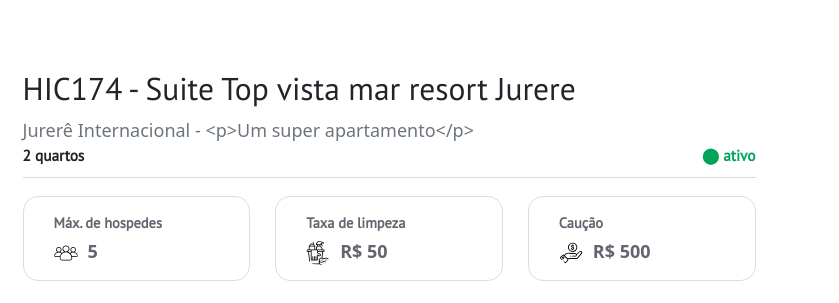
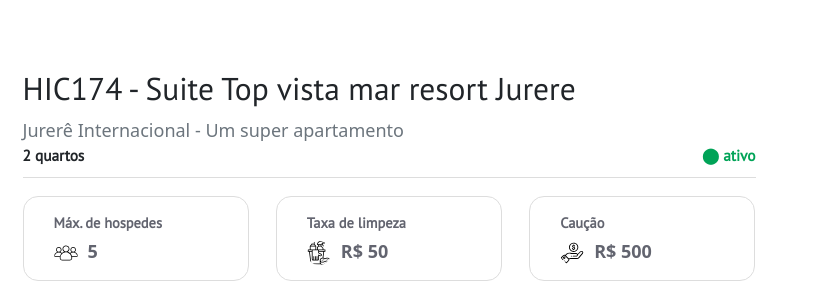
Before and after one commit to igorgarciaco/desafio-seazone, a Gatsby site: page /propriedades/detalhes in a window 1280 px wide. Shown: the part 240-543 px from the top of the page, 441-1280 px from the left. Built offline with nearby package versions, Linux system fonts and the light colour scheme; Gatsby itself is replaced by a stand-in of ours.

Commit message:
small fixes

```diff
--- a/content/properties.json
+++ b/content/properties.json
@@ -8,7 +8,7 @@
         "daily": 700.00,
         "published_at": "2021-01-22 16:35:40",
         "thumbnail": "https://picsum.photos/600/600",
-        "description": "<p>Um super apartamento</p>",
+        "description": "Um super apartamento",
         "guests_limit": "5 hóspedes",
         "rooms": "2 quartos",
         "cleaning_tax": 50.00,
@@ -23,7 +23,7 @@
         "daily": 700.00,
         "published_at": "2021-01-22 16:35:40",
         "thumbnail": "https://picsum.photos/600/600",
-        "description": "<p>Um super apartamento</p>",
+        "description": "Um super apartamento",
         "guests_limit": "5 hóspedes",
         "rooms": "2 quartos",
         "cleaning_tax": 10.00,
@@ -38,7 +38,7 @@
         "daily": 700.00,
         "published_at": "2021-01-22 16:35:40",
         "thumbnail": "https://picsum.photos/600/600",
-        "description": "<p>Um super apartamento</p>",
+        "description": "Um super apartamento",
         "guests_limit": "5 hóspedes",
         "rooms": "2 quartos",
         "cleaning_tax": 10.00,
@@ -53,7 +53,7 @@
         "daily": 700.00,
         "published_at": "2021-01-22 16:35:40",
         "thumbnail": "https://picsum.photos/600/600",
-        "description": "<p>Um super apartamento</p>",
+        "description": "Um super apartamento",
         "guests_limit": "5 hóspedes",
         "rooms": "2 quartos",
         "cleaning_tax": 10.00,
@@ -68,7 +68,7 @@
         "daily": 700.00,
         "published_at": "2021-01-22 16:35:40",
         "thumbnail": "https://picsum.photos/600/600",
-        "description": "<p>Um super apartamento</p>",
+        "description": "Um super apartamento",
         "guests_limit": "5 hóspedes",
         "rooms": "2 quartos",
         "cleaning_tax": 10.00,
--- a/src/components/Card/index.js
+++ b/src/components/Card/index.js
@@ -11,7 +11,6 @@ import {
     CardBody,
     CardTitle,
     CardSubtitle,
-    Button,
     Container,
     Row,
     Col
@@ -32,7 +31,7 @@ const CardProperty = () => {
 
                     return (
                         <Col md={4}>
-                            <Link to="/property/details" className="card-link">
+                            <Link to="/propriedades/detalhes" className="card-link">
                                 <Card>
                                     <div className="card-img">
                                         <CardImg top src={data.thumbnail} alt={data.name} />
--- a/src/components/Header/index.js
+++ b/src/components/Header/index.js
@@ -1,6 +1,5 @@
 import * as React from "react"
 import PropTypes from "prop-types"
-import { Link } from "gatsby"
 
 import Navbar from "../Navbar"
 import NavFilter from "../NavFilter"
--- a/src/components/NavFilter/index.js
+++ b/src/components/NavFilter/index.js
@@ -1,5 +1,5 @@
 import * as React from 'react'
-import { Container, Row, Col, Button } from 'reactstrap'
+import { Container, Button } from 'reactstrap'
 
 import './navfilter.scss'
 
--- a/src/pages/propriedades/detalhes.js
+++ b/src/pages/propriedades/detalhes.js
@@ -1,5 +1,4 @@
 import * as React from "react"
-import { Link } from "gatsby"
 
 import JSONData from "../../../content/properties.json"
 
@@ -47,23 +46,29 @@ const IndexPage = () => {
               </strong>
               </p>
 
-              <div className="info-box-wrapper">
+              <Row className="info-box-wrapper">
+                <Col md={4}>
                   <div className="info-box">
                     <p>Máx. de hospedes</p>
-                  <img className="info-icon" src={groupIcon} alt="" width="24px" />
+                    <img className="info-icon" src={groupIcon} alt=" " width="24px" />
                     {propertyData.guests_limit.substring(0, 2)}
                   </div>
+                </Col>
+                <Col md={4}>
                   <div className="info-box">
                     <p>Taxa de limpeza</p>
-                  <img className="info-icon" src={cleaningIcon} alt="" width="24px" />
+                    <img className="info-icon" src={cleaningIcon} alt=" " width="24px" />
                     R$ {propertyData.cleaning_tax}
                   </div>
+                </Col>
+                <Col md={4}>
                   <div className="info-box">
                     <p>Caução</p>
-                  <img className="info-icon" src={handIcon} alt="" width="24px" />
+                    <img className="info-icon" src={handIcon} alt=" " width="24px" />
                     R$ {propertyData.deposit}
                   </div>
-              </div>
+                </Col>
+              </Row>
 
               <div className="confort-list-wrapper">
                 <h4>Comodidades</h4>
--- a/src/pages/propriedades/internal-pages.scss
+++ b/src/pages/propriedades/internal-pages.scss
@@ -29,13 +29,10 @@
 
     }
     .info-box-wrapper{
-        display: flex;
-        gap: 25px;
 
         .info-box{
             border: 1px solid #ddd;
             border-radius: 15px;
-            width: 33%;
             padding: 15px 30px;
 
             font-weight: 600;
```
Lines whose indentation alone changed are shown as unchanged.
